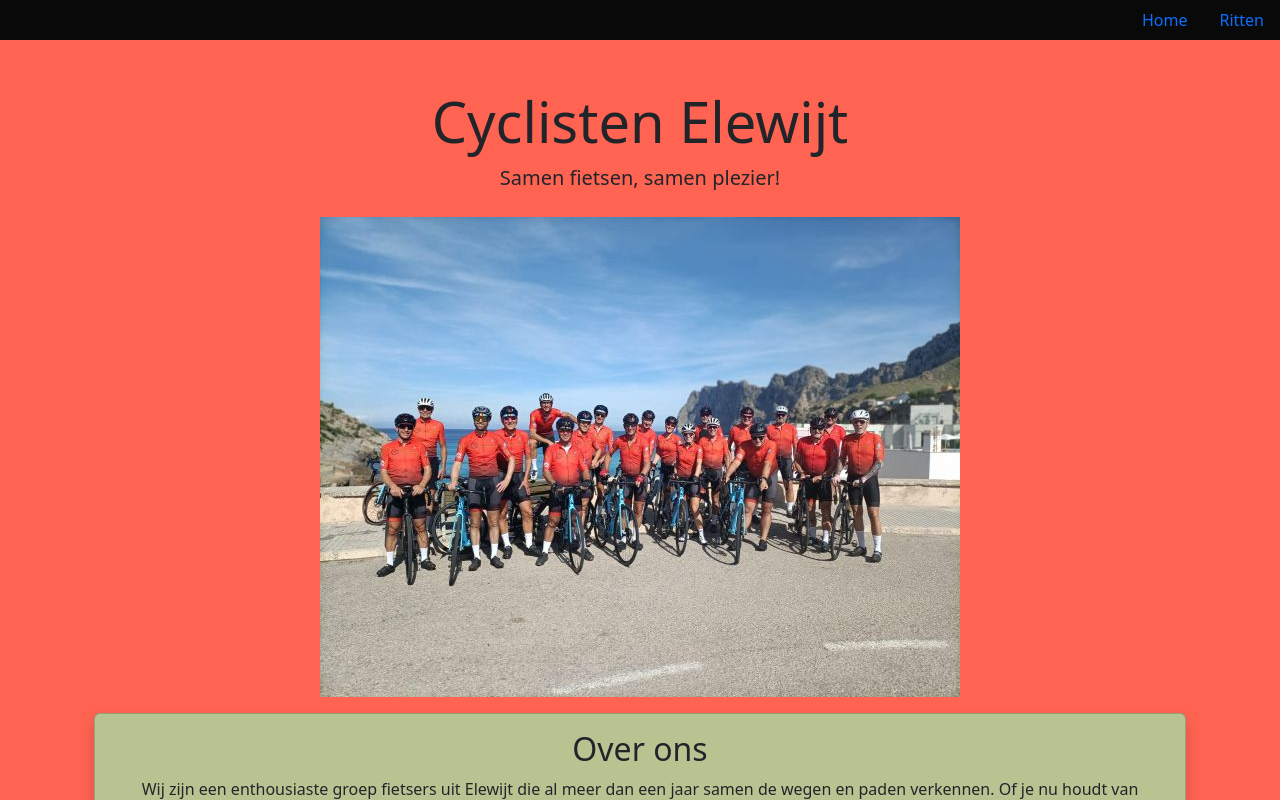
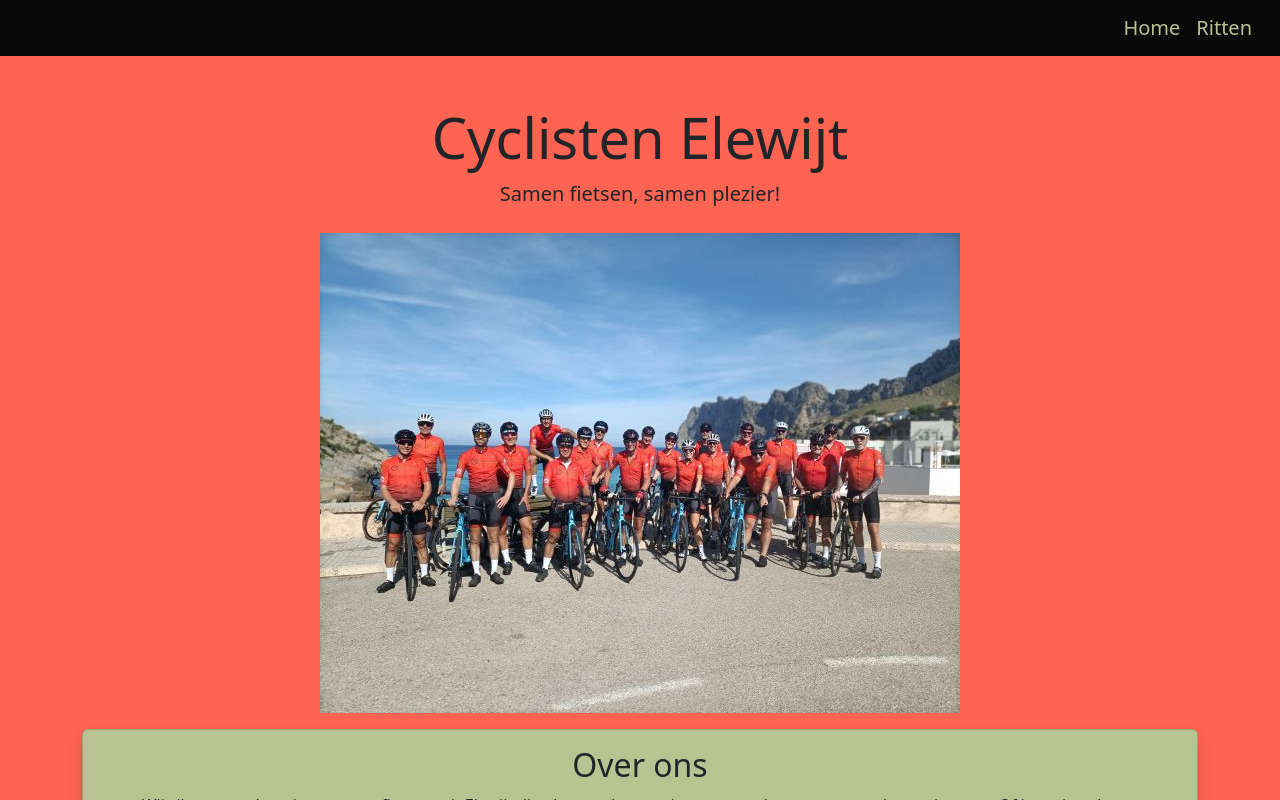
Before and after one commit to timaar/CyclistenElewijt, an Angular app: page / in a window 1280 px wide. Shown: the top 800 px of the page. Built offline with nearby package versions, Linux system fonts and the light colour scheme.

Commit message:
feat() navbar routing

```diff
--- a/src/app/app.component.html
+++ b/src/app/app.component.html
@@ -1,38 +1,7 @@
 <app-navbar></app-navbar>
 
-<div class="container text-center">
-  <div class="container my-5">
-    <div class="text-center mb-4">
-      <h1 class="display-4">Cyclisten Elewijt</h1>
-      <p class="lead">Samen fietsen, samen plezier!</p>
-    </div>
-
-    <div style="margin-bottom: 1em;"><img src="images/cyclistenweb.jpg" alt="A description of the image" class="img-fluid">
-    </div>
-
-    <div class="card shadow">
-      <div class="card-body">
-        <h2 class="card-title">Over ons</h2>
-        <p class="card-text">
-          Wij zijn een enthousiaste groep fietsers uit Elewijt die al meer dan een jaar samen de wegen en paden verkennen. Of je nu houdt van mountainbiken of koersfietsen, bij ons ben je van harte welkom!
-        </p>
-        <h3 class="mt-4">Onze wekelijkse ritten:</h3>
-        <ul class="list-group list-group-flush">
-          <li class="list-group-item"><strong>Zondag: </strong> Koersfiets (afstand: ~90km, tempo: 29km/h) + Mountainbike (~50km). Afspraak in de <strong>Pater Penninckxstraat</strong>.</li>
-          <li class="list-group-item"><strong>Dinsdag:</strong> Koersfiets (afstand: ~55km, , tempo: 29km/h). Start om <strong>19:50</strong> aan de <strong>Hete Hoek (Kruispunt Lange Ravestraat met de Driesstraat)</strong>.</li>
-          <li class="list-group-item"><strong>Woensdag:</strong> Koersfiets (afstand: ~60km, tempo: 32km/h). Samenkomst om <strong>20:00</strong> bij onze voorzitter in de Lange Ravestraat.</li>
-        </ul>
-        <p class="mt-4">
-          Wil je graag meefietsen? Sluit gerust aan bij een van onze ritten. Hoe meer fietsers, hoe meer vreugd! 🚴‍♂️🎉
-        </p>
-      </div>
-    </div>
-  </div>
-
-
-
-
-
+<div>
+  <router-outlet></router-outlet>
 </div>
 
 <app-footer></app-footer>
--- a/src/app/app.component.ts
+++ b/src/app/app.component.ts
@@ -2,14 +2,16 @@ import { Component } from '@angular/core';
 import { RouterOutlet } from '@angular/router';
 import {FooterComponent} from './footer/footer.component';
 import {NavbarComponent} from './navbar/navbar.component';
+import {HomeComponent} from './home/home.component';
+import {RittenComponent} from './ritten/ritten.component';
 
 @Component({
   selector: 'app-root',
   standalone: true,
-  imports: [RouterOutlet, FooterComponent, NavbarComponent],
+  imports: [RouterOutlet, FooterComponent, NavbarComponent, HomeComponent, RittenComponent],
   templateUrl: './app.component.html',
   styleUrl: './app.component.scss'
 })
 export class AppComponent {
-  title = 'CyclistenElewijt';
+
 }
--- a/src/app/app.config.ts
+++ b/src/app/app.config.ts
@@ -5,5 +5,9 @@ import { routes } from './app.routes';
 import { provideAnimationsAsync } from '@angular/platform-browser/animations/async';
 
 export const appConfig: ApplicationConfig = {
-  providers: [provideZoneChangeDetection({ eventCoalescing: true }), provideRouter(routes), provideAnimationsAsync()]
+  providers: [
+    provideZoneChangeDetection({ eventCoalescing: true }),
+    provideRouter(routes),
+    provideAnimationsAsync()
+  ]
 };
--- a/src/app/app.routes.ts
+++ b/src/app/app.routes.ts
@@ -1,3 +1,14 @@
 import { Routes } from '@angular/router';
+import {RittenComponent} from './ritten/ritten.component';
+import {HomeComponent} from './home/home.component';
 
-export const routes: Routes = [];
+export const routes: Routes = [
+  {
+    path: '',
+    component: HomeComponent
+  },
+  {
+    path: 'ritten',
+    component: RittenComponent
+  }
+];
--- /dev/null
+++ b/src/app/home/home.component.html
@@ -0,0 +1,29 @@
+<div class="container-fluid">
+  <div class="container my-5  text-center">
+    <div class="text-center mb-4">
+      <h1 class="display-4">Cyclisten Elewijt</h1>
+      <p class="lead">Samen fietsen, samen plezier!</p>
+    </div>
+
+    <div style="margin-bottom: 1em;"><img src="images/cyclistenweb.jpg" alt="A description of the image" class="img-fluid">
+    </div>
+
+    <div class="card shadow">
+      <div class="card-body">
+        <h2 class="card-title">Over ons</h2>
+        <p class="card-text">
+          Wij zijn een enthousiaste groep fietsers uit Elewijt die al meer dan een jaar samen de wegen en paden verkennen. Of je nu houdt van mountainbiken of koersfietsen, bij ons ben je van harte welkom!
+        </p>
+        <h3 class="mt-4">Onze wekelijkse ritten:</h3>
+        <ul class="list-group list-group-flush">
+          <li class="list-group-item"><strong>Zondag: </strong> Koersfiets (afstand: ~90km, tempo: 29km/h) + Mountainbike (~50km). Afspraak in de <strong>Pater Penninckxstraat</strong>.</li>
+          <li class="list-group-item"><strong>Dinsdag:</strong> Koersfiets (afstand: ~55km, , tempo: 29km/h). Start om <strong>19:50</strong> aan de <strong>Hete Hoek (Kruispunt Lange Ravestraat met de Driesstraat)</strong>.</li>
+          <li class="list-group-item"><strong>Woensdag:</strong> Koersfiets (afstand: ~60km, tempo: 32km/h). Samenkomst om <strong>20:00</strong> bij onze voorzitter in de Lange Ravestraat.</li>
+        </ul>
+        <p class="mt-4">
+          Wil je graag meefietsen? Sluit gerust aan bij een van onze ritten. Hoe meer fietsers, hoe meer vreugd! 🚴‍♂️🎉
+        </p>
+      </div>
+    </div>
+  </div>
+</div>
--- a/src/app/navbar/navbar.component.html
+++ b/src/app/navbar/navbar.component.html
@@ -1,10 +1,6 @@
-<div class="bg-dark">
-<ul class="nav justify-content-end">
-  <li class="nav-item">
-    <a class="nav-link active" aria-current="page" href="#">Home</a>
-  </li>
-  <li class="nav-item">
-    <a class="nav-link" href="#">Ritten</a>
-  </li>
-</ul>
-</div>
+<nav class="navbar navbar-expand-lg navbar-dark bg-dark">
+  <div class="container-fluid justify-content-end">
+    <a class="navbar-brand" href="/">Home</a>
+    <a class="navbar-brand" href="/ritten">Ritten</a>
+  </div>
+</nav>
--- a/src/app/navbar/navbar.component.ts
+++ b/src/app/navbar/navbar.component.ts
@@ -1,4 +1,4 @@
-import { Component } from '@angular/core';
+import {Component, EventEmitter, Output} from '@angular/core';
 
 @Component({
   selector: 'app-navbar',
@@ -8,5 +8,9 @@ import { Component } from '@angular/core';
   styleUrl: './navbar.component.scss'
 })
 export class NavbarComponent {
+  @Output() componentSelected = new EventEmitter<string>();
 
+  selectComponent(component: string) {
+    this.componentSelected.emit(component);
+  }
 }
--- /dev/null
+++ b/src/app/ritten/ritten.component.html
@@ -0,0 +1,20 @@
+<div class="card shadow">
+  <div class="card-body">
+    <h2 class="card-title">Gpx - Koersfiets</h2>
+    <div>TODO</div>
+  </div>
+  <div class="card-body">
+    <h2 class="card-title">Gpx - Mountainbike</h2>
+    <div>TODO</div>
+  </div>
+</div>
+
+<div class="card shadow">
+  <div class="card shadow">
+    <div class="card-body">
+      <h2 class="card-title">Stravas cyclisten</h2>
+      <iframe height='454' width='300' frameborder='0' allowtransparency='true' scrolling='no'
+              src='https://www.strava.com/athletes/29288572/latest-rides/5b036f20a98d5a2cb7ca567dbd0f62a81e6cb700'></iframe>
+    </div>
+  </div>
+</div>
```
Also changed, not shown: src/app/home/home.component.ts (added, +12 -0 lines), src/app/ritten/ritten.component.ts (added, +12 -0 lines), src/app/home/home.component.scss (added), src/app/ritten/ritten.component.scss (added), 2 other files (tests, documents, lock files or other folders).
